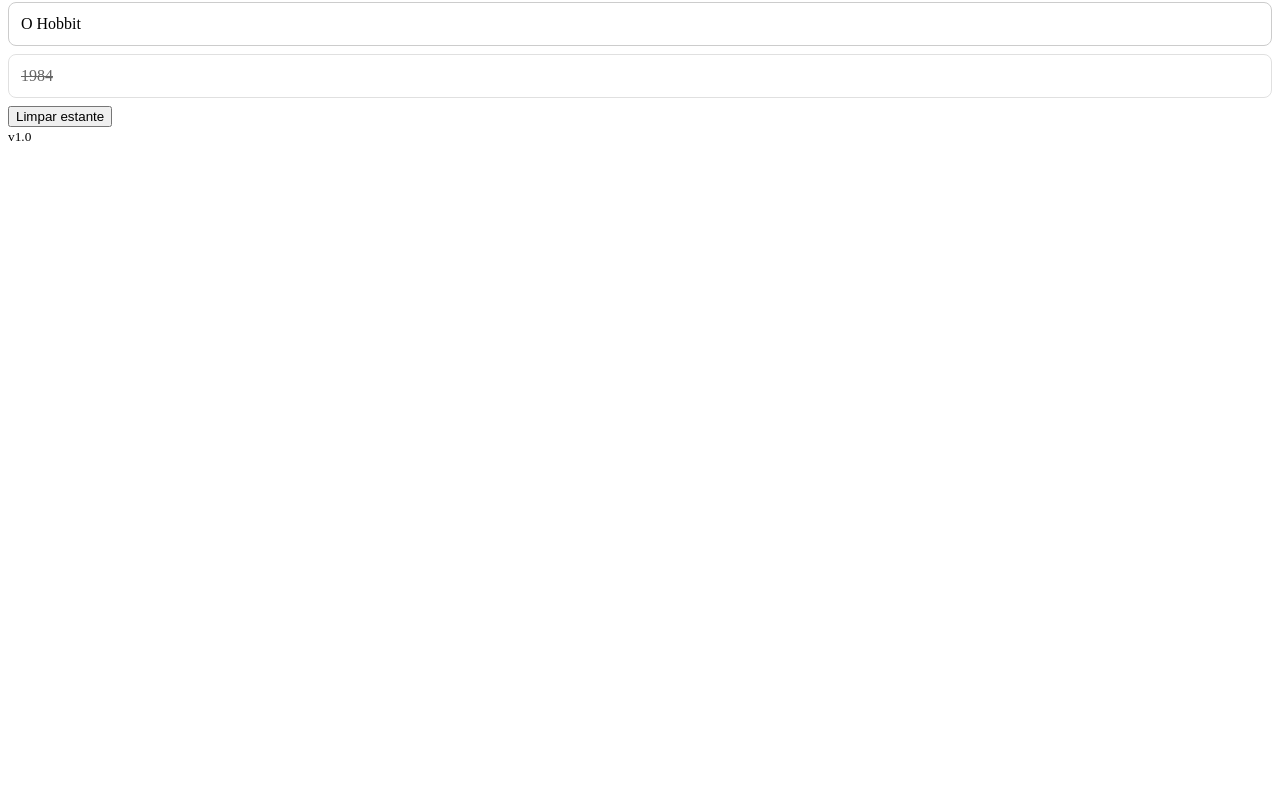
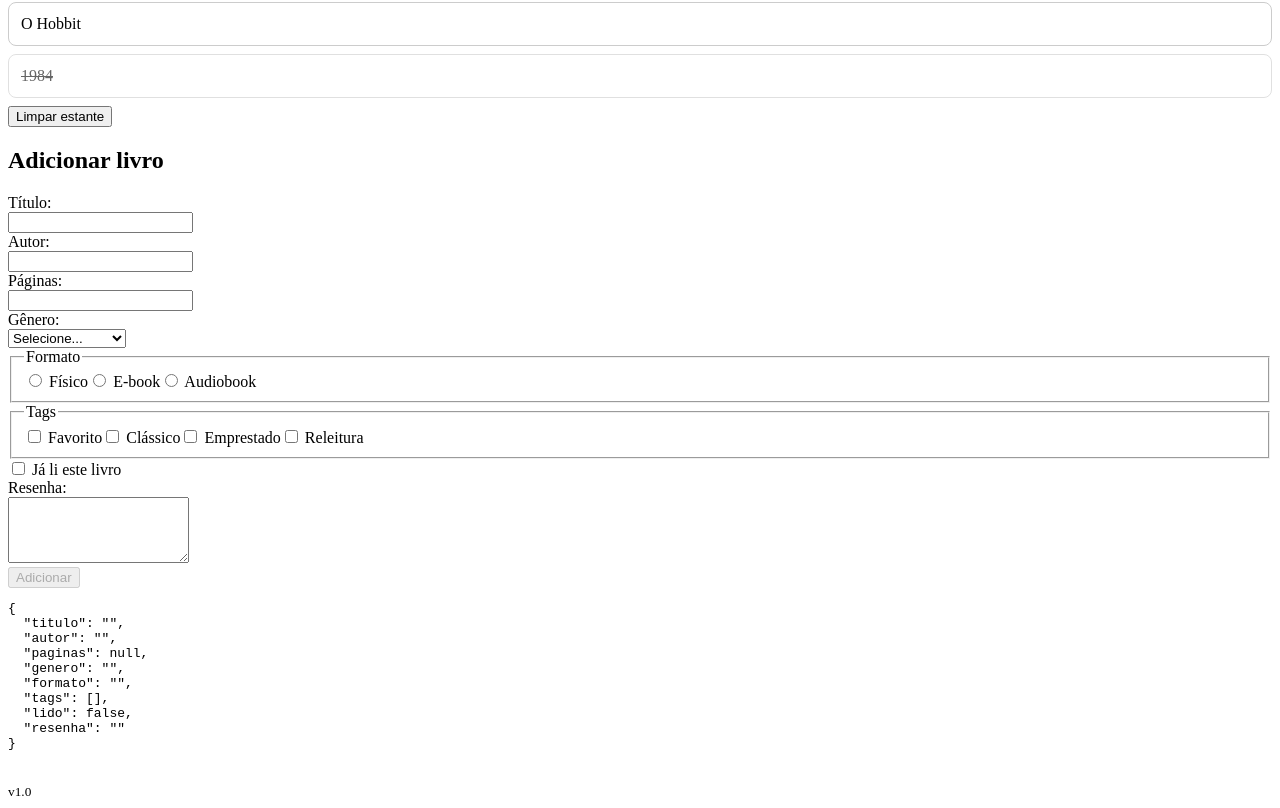
Before and after one commit to gdodev/minha-estante-vue-js, a Vue app: page / in a window 1280 px wide. Shown: the part 1022-1830 px from the top of the page. Before the commit the page ends 1175 px from the top, so only its background shows below. Built offline with nearby package versions, Linux system fonts and the light colour scheme.

Commit message:
feat: Conclui a etapa 9 do exercício

```diff
--- a/src/App.vue
+++ b/src/App.vue
@@ -24,6 +24,10 @@ const livros = ref([
     paginas: 256,
     lido: true,
     nota: 5,
+    genero: "Romance",
+    formato: "Físico",
+    tags: ["Clássico", "Favorito"],
+    resenha: "Capitu traiu ou não traiu? A dúvida que atravessa gerações.",
   },
   {
     id: 2,
@@ -32,6 +36,11 @@ const livros = ref([
     paginas: 310,
     lido: false,
     nota: 0,
+    genero: "Fantasia",
+    formato: "E-book",
+    tags: ["Emprestado"],
+    resenha:
+      "Um hobbit caseiro arrastado para uma aventura com anões, um mago e um dragão. Na lista para descobrir se Bilbo volta para casa a tempo do chá.",
   },
   {
     id: 3,
@@ -40,6 +49,10 @@ const livros = ref([
     paginas: 328,
     lido: true,
     nota: 4,
+    genero: "Ficção científica",
+    formato: "Audiobook",
+    tags: ["Clássico", "Releitura"],
+    resenha: "Assustadoramente atual. O Grande Irmão continua de olho.",
   },
 ]);
 
@@ -174,6 +187,40 @@ function logEvento(mensagem, evento) {
 function ocultarTodosDetalhes() {
   idsLivrosDetalhes.value.splice(0);
 }
+
+// Etapa #9
+function livroVazio() {
+  return {
+    titulo: "",
+    autor: "",
+    paginas: null,
+    genero: "",
+    formato: "",
+    tags: [],
+    lido: false,
+    resenha: "",
+  };
+}
+
+const novoLivro = reactive(livroVazio());
+
+function adicionarLivro() {
+  // O spread (...) cria um objeto NOVO com uma cópia dos campos do formulário.
+  // Sem ele, push(novoLivro) colocaria na lista o próprio objeto do formulário
+  // (mesma referência): limpar ou editar o formulário alteraria o livro também.
+  // A cópia é rasa, então o array de tags também precisa ser copiado com [...].
+  livros.value.push({
+    ...novoLivro,
+    tags: [...novoLivro.tags],
+    id: Date.now(),
+    nota: 0,
+  });
+  Object.assign(novoLivro, livroVazio());
+}
+
+const formularioValido = computed(() => {
+  return novoLivro.titulo.length > 0 && novoLivro.autor.length > 0;
+});
 </script>
 
 <template>
@@ -229,6 +276,13 @@ function ocultarTodosDetalhes() {
         <span :class="{ 'livro-lido': livro.lido }">
           {{ index + 1 }}. {{ livro.titulo }}, de {{ livro.autor }}
         </span>
+        <!-- Monta "gênero · formato": o array junta os dois valores,
+         o filter(Boolean) descarta os vazios ('' ou undefined) e o
+         join(" · ") une o que sobrou, com o separador só entre itens.
+         Assim um livro sem gênero mostra "(E-book)", e não "( · E-book)". -->
+        <small v-if="livro.genero || livro.formato">
+          ({{ [livro.genero, livro.formato].filter(Boolean).join(" · ") }})
+        </small>
         <!-- O modificador stop serve
          para o evento de clique não
          subir para o li e disparar a
@@ -249,11 +303,14 @@ function ocultarTodosDetalhes() {
           Detalhes
         </button>
 
-        <ul v-if="idsLivrosDetalhes.includes(livro.id)">
-          <li v-for="(valor, chave) in livro" :key="chave">
-            {{ chave }}: {{ valor }}
-          </li>
-        </ul>
+        <div v-if="idsLivrosDetalhes.includes(livro.id)">
+          <ul>
+            <li v-for="(valor, chave) in livro" :key="chave">
+              {{ chave }}: {{ valor }}
+            </li>
+          </ul>
+          <input v-model="livro.titulo" />
+        </div>
       </li>
     </ul>
 
@@ -287,6 +344,90 @@ function ocultarTodosDetalhes() {
   </template>
 
   <button @click="limparEstante">Limpar estante</button>
+  <form @submit.prevent="adicionarLivro">
+    <h2>Adicionar livro</h2>
+
+    <label for="titulo">Título:</label><br />
+    <input
+      type="text"
+      id="titulo"
+      v-model.trim="novoLivro.titulo"
+      required
+    /><br />
+
+    <label for="autor">Autor:</label><br />
+    <input
+      type="text"
+      id="autor"
+      v-model.trim="novoLivro.autor"
+      required
+    /><br />
+
+    <label for="paginas">Páginas:</label><br />
+    <input
+      type="number"
+      id="paginas"
+      min="1"
+      v-model.number="novoLivro.paginas"
+    /><br />
+
+    <label for="genero">Gênero:</label><br />
+    <select id="genero" v-model="novoLivro.genero">
+      <option value="" disabled>Selecione...</option>
+      <option value="Romance">Romance</option>
+      <option value="Fantasia">Fantasia</option>
+      <option value="Ficção científica">Ficção científica</option>
+      <option value="Não ficção">Não ficção</option>
+    </select>
+
+    <fieldset>
+      <legend>Formato</legend>
+      <label
+        ><input type="radio" value="Físico" v-model="novoLivro.formato" />
+        Físico</label
+      >
+      <label
+        ><input type="radio" value="E-book" v-model="novoLivro.formato" />
+        E-book</label
+      >
+      <label
+        ><input type="radio" value="Audiobook" v-model="novoLivro.formato" />
+        Audiobook</label
+      >
+    </fieldset>
+
+    <fieldset>
+      <legend>Tags</legend>
+      <label
+        ><input type="checkbox" value="Favorito" v-model="novoLivro.tags" />
+        Favorito</label
+      >
+      <label
+        ><input type="checkbox" value="Clássico" v-model="novoLivro.tags" />
+        Clássico</label
+      >
+      <label
+        ><input type="checkbox" value="Emprestado" v-model="novoLivro.tags" />
+        Emprestado</label
+      >
+      <label
+        ><input type="checkbox" value="Releitura" v-model="novoLivro.tags" />
+        Releitura</label
+      >
+    </fieldset>
+
+    <label
+      ><input type="checkbox" v-model="novoLivro.lido" /> Já li este
+      livro</label
+    ><br />
+
+    <label for="resenha">Resenha:</label><br />
+    <textarea id="resenha" rows="4" v-model.lazy="novoLivro.resenha"></textarea
+    ><br />
+
+    <button type="submit" :disabled="!formularioValido">Adicionar</button>
+  </form>
+  <pre>{{ novoLivro }}</pre>
   <br /><small>v{{ $versao }}</small>
 </template>
 
```
